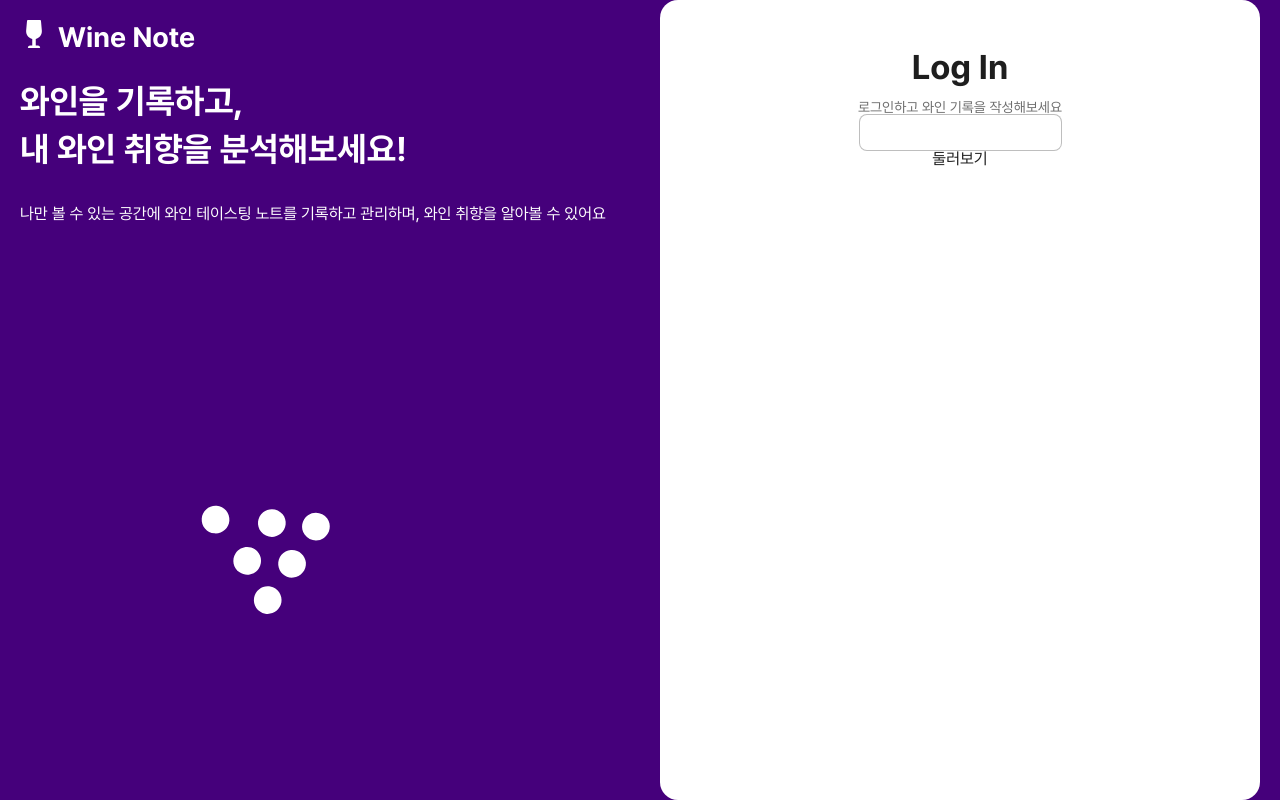
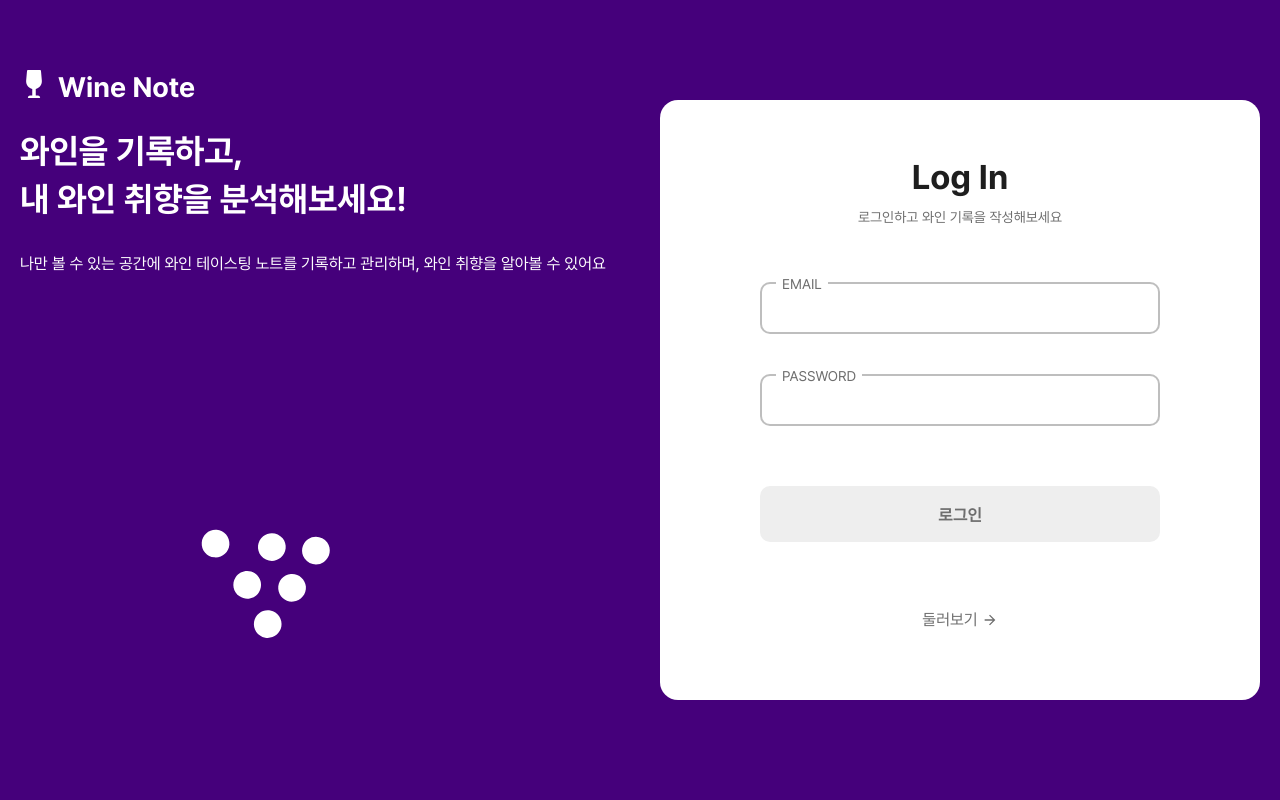
Before and after one commit to JIMIN1020/wine-note, a React (Create React App) app in the folder client/: page /login in a window 1280 px wide. Built offline with nearby package versions, Linux system fonts and the light colour scheme.

Commit message:
[Style]: 로그인 UI 구현

```diff
--- a/client/src/components/login/Banner.tsx
+++ b/client/src/components/login/Banner.tsx
@@ -47,7 +47,7 @@ const Container = styled.div`
 
 const Wrapper = styled.div`
   width: 600px;
-  height: 800px;
+  height: 700px;
 
   display: flex;
   flex-direction: column;
--- a/client/src/components/login/LoginBox.tsx
+++ b/client/src/components/login/LoginBox.tsx
@@ -1,6 +1,7 @@
 import React from 'react';
 import styled from 'styled-components';
-import { StyledInput } from '../../styles/CustomInputs';
+import LoginForm from './LoginForm';
+import { IoMdArrowForward } from 'react-icons/io';
 
 const LoginBox: React.FC = () => {
   return (
@@ -10,8 +11,10 @@ const LoginBox: React.FC = () => {
           <h2>Log In</h2>
           <span>로그인하고 와인 기록을 작성해보세요</span>
         </LoginTitle>
-        <StyledInput type='text' />
-        <span>둘러보기</span>
+        <LoginForm />
+        <LookAroundBtn>
+          둘러보기 <IoMdArrowForward />
+        </LookAroundBtn>
       </Box>
     </LoginContainer>
   );
@@ -32,13 +35,14 @@ const LoginContainer = styled.div`
 
 const Box = styled.div`
   width: 600px;
-  height: 800px;
+  height: 600px;
   display: flex;
   flex-direction: column;
   align-items: center;
+  justify-content: space-between;
   border-radius: 18px;
   background-color: ${({ theme }) => theme.colors.bg_white};
-  padding: 50px;
+  padding: 60px 100px;
 `;
 
 const LoginTitle = styled.div`
@@ -58,25 +62,20 @@ const LoginTitle = styled.div`
   }
 `;
 
-// const GoogleLogin = styled.input`
-//   width: 200px;
-//   border: 1px solid ${({ theme }) => theme.colors.border_gray};
-//   padding: 8px 12px;
-//   border-radius: 10px;
-//   font-size: ${({ theme }) => theme.fontSize.base};
-//   cursor: pointer;
+const LookAroundBtn = styled.div`
+  color: ${({ theme }) => theme.colors.font_gray};
+  font-size: ${({ theme }) => theme.fontSize.md};
+  font-size: 600;
 
-//   display: flex;
-//   align-items: center;
-//   justify-content: center;
-//   gap: 10px;
+  display: flex;
+  align-items: center;
+  gap: 4px;
+  cursor: pointer;
+  padding: 12px 16px;
+  border-radius: 10px;
+  transition: all 0.2s ease-in-out;
 
-//   & svg {
-//     width: 22px;
-//     height: 22px;
-//   }
-
-//   &:hover {
-//     background-color: #f3f3f3;
-//   }
-// `;
+  &:hover {
+    background-color: #c3c3c353;
+  }
+`;
--- /dev/null
+++ b/client/src/components/login/LoginForm.tsx
@@ -0,0 +1,113 @@
+import React, { useState } from 'react';
+import styled from 'styled-components';
+
+const LoginForm = () => {
+  const [emailFocused, setEmailFocused] = useState<boolean>(false);
+  const [pwFocused, setPwFocused] = useState<boolean>(false);
+  const [value, setValue] = useState({
+    email: '',
+    password: '',
+  });
+
+  return (
+    <Container>
+      <InputContainer>
+        <InputWrapper>
+          <StyledInput
+            type='text'
+            value={value.email}
+            onChange={(e) =>
+              setValue((prev) => ({ ...prev, email: e.target.value }))
+            }
+            onFocus={() => setEmailFocused(true)}
+            onBlur={() => setEmailFocused(false)}
+          />
+          <InputTitle $isFocused={emailFocused}>EMAIL</InputTitle>
+        </InputWrapper>
+        <InputWrapper>
+          <StyledInput
+            type='text'
+            value={value.password}
+            onChange={(e) =>
+              setValue((prev) => ({ ...prev, password: e.target.value }))
+            }
+            onFocus={() => setPwFocused(true)}
+            onBlur={() => setPwFocused(false)}
+          />
+          <InputTitle $isFocused={pwFocused}>PASSWORD</InputTitle>
+        </InputWrapper>
+      </InputContainer>
+
+      <LoginButton disabled={value.email === '' || value.password === ''}>
+        로그인
+      </LoginButton>
+    </Container>
+  );
+};
+
+export default LoginForm;
+
+const Container = styled.form`
+  width: 100%;
+  display: flex;
+  flex-direction: column;
+  gap: 60px;
+`;
+
+const InputContainer = styled.div`
+  width: 100%;
+  display: flex;
+  flex-direction: column;
+  align-items: center;
+
+  gap: 40px;
+`;
+
+const InputWrapper = styled.div`
+  width: 100%;
+  position: relative;
+`;
+
+const StyledInput = styled.input`
+  width: 100%;
+  border: 2px solid ${({ theme }) => theme.colors.border_gray};
+  padding: 16px 16px;
+  border-radius: 10px;
+  font-size: ${({ theme }) => theme.fontSize.base};
+
+  &:focus {
+    outline: none;
+    border: 2px solid ${({ theme }) => theme.colors.wine_purple};
+  }
+`;
+
+const InputTitle = styled.span<{ $isFocused: boolean }>`
+  background-color: ${({ theme }) => theme.colors.bg_white};
+  color: ${({ theme, $isFocused }) =>
+    $isFocused ? theme.colors.wine_purple : theme.colors.font_gray};
+  font-size: ${({ theme }) => theme.fontSize.base};
+  position: absolute;
+  padding: 0 6px;
+  top: -5px;
+  left: 16px;
+`;
+
+const LoginButton = styled.button`
+  width: 100%;
+  padding: 16px 0;
+  text-align: center;
+  border: none;
+  background-color: ${({ theme }) => theme.colors.wine_purple};
+  color: ${({ theme }) => theme.colors.font_white};
+  font-size: ${({ theme }) => theme.fontSize.md};
+  font-weight: 600;
+  border-radius: 10px;
+  cursor: pointer;
+  transition: all 0.2s ease-in-out;
+
+  &:disabled {
+    cursor: default;
+    color: ${({ theme }) => theme.colors.font_gray};
+    background-color: ${({ theme }) => theme.colors.bg_lightgray};
+  }
+`;
```
